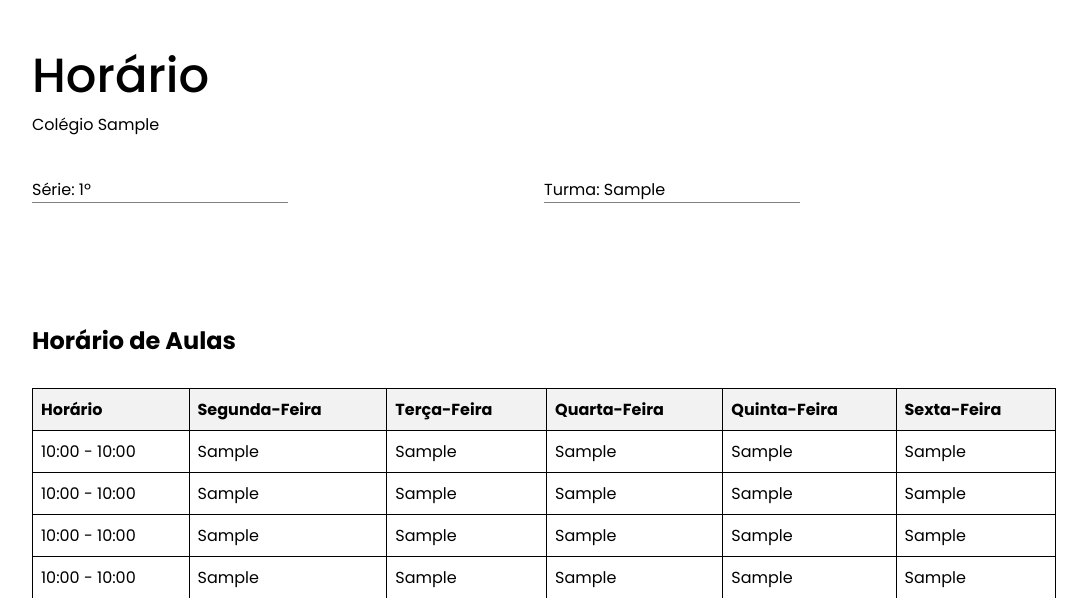
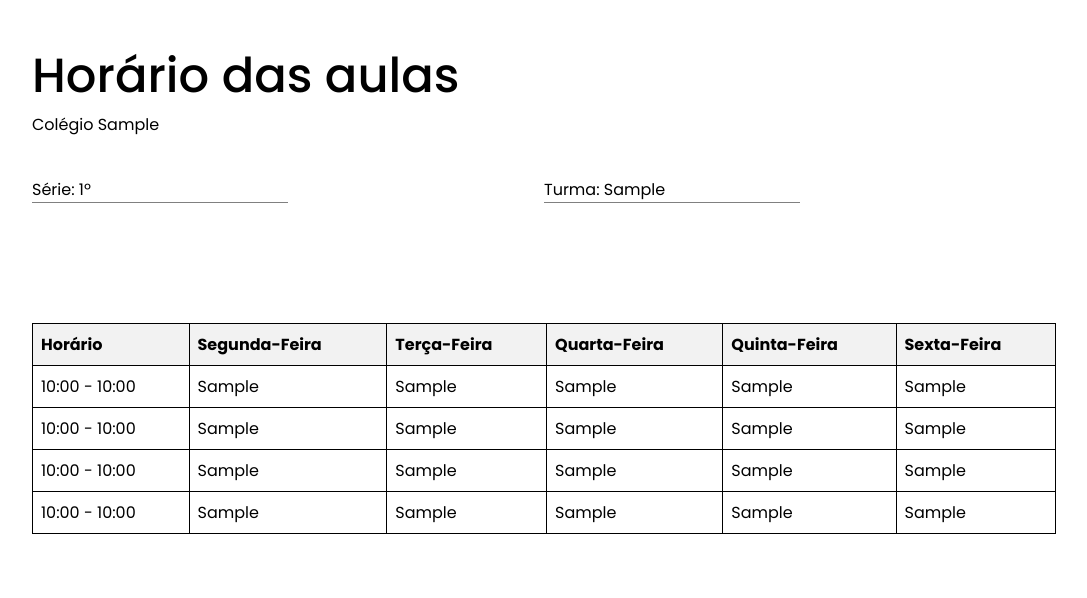
Before and after one commit to Manuelaamorim/smartSchool, a Django app: page /horario/ in a window 1280 px wide. Shown: the part 56-654 px from the top of the page, without its empty margins (96-1183 px from the left). Run offline with Django 5.2, Linux system fonts and the light colour scheme; a user stored in the database is signed in; tables that the repository leaves empty hold one stand-in row (values such as "Sample post"); parts of the project's set-up code (start-up, migrations or seed data) failed here and were passed over.

Commit message:
ajustando o html de horarios

```diff
--- a/appsmartschool/templates/appsmartschool/horarios.html
+++ b/appsmartschool/templates/appsmartschool/horarios.html
@@ -8,7 +8,7 @@
 <div class="container">
     <div class="header-section">
         {% for horario in horarios %}
-        <h1>Horário</h1>
+        <h1>Horário das aulas</h1>
         <p>Colégio {{horario.colegio}}</p>
     </div>
 
@@ -26,7 +26,6 @@
 
   {% endfor %}
 
-<h2>Horário de Aulas</h2>
 <table>
     <thead>
         <tr>
```
